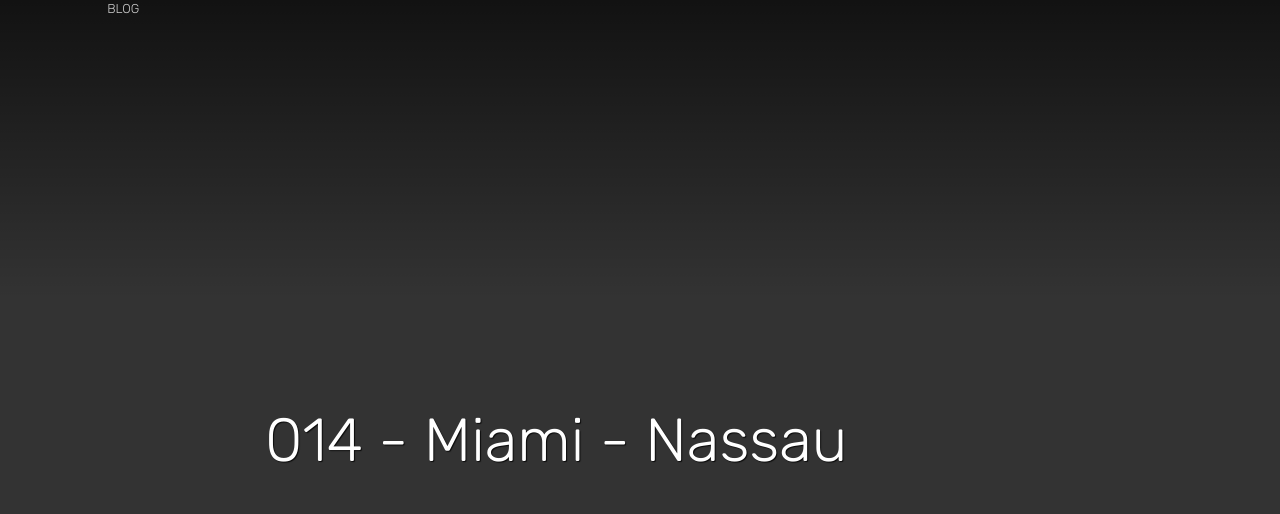
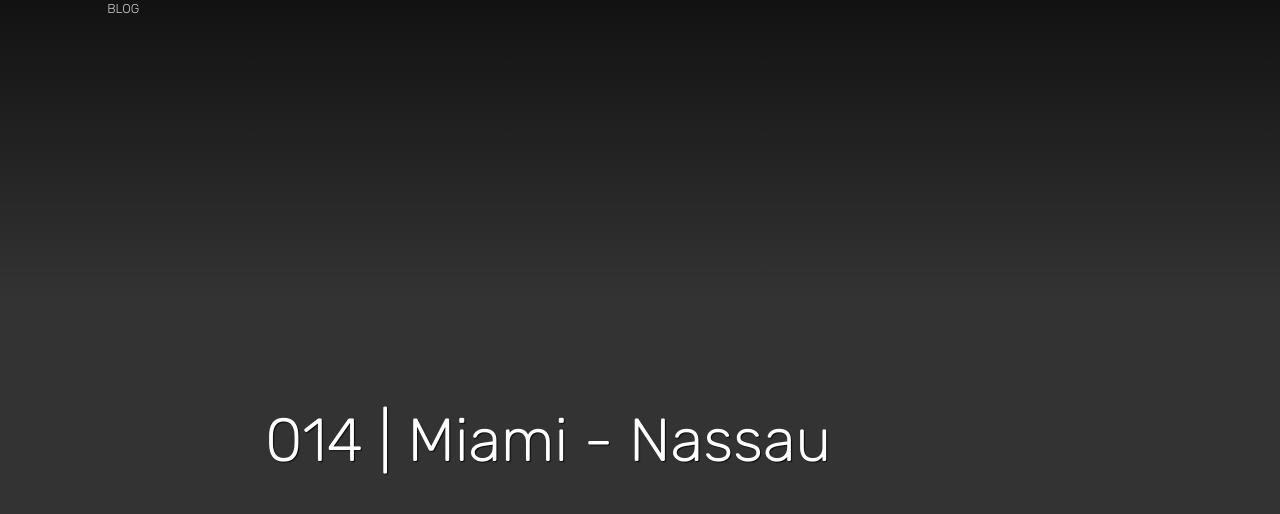
Before and after one commit to murdockcrc/flightsim, a Jekyll site: the page built from _posts/2020-09-19-014--miami---nassau.md, in a window 1280 px wide and 900 px high. Shown: the top 514 px of the window. Built offline with Jekyll 4.4.1, drawn with Linux system fonts in a browser that asks for light colours; nearby versions of some CDN libraries.

Commit message:
Updated 2 files via CloudCannon

```diff
--- a/_posts/2020-09-19-014---miami---nassau.md
+++ b/_posts/2020-09-19-014--miami---nassau.md
@@ -1,5 +1,5 @@
 ---
-title: 014 - Miami - Nassau
+title: 014 | Miami - Nassau
 date: 2020-09-19 00:00:00
 description:
 categories:
```
